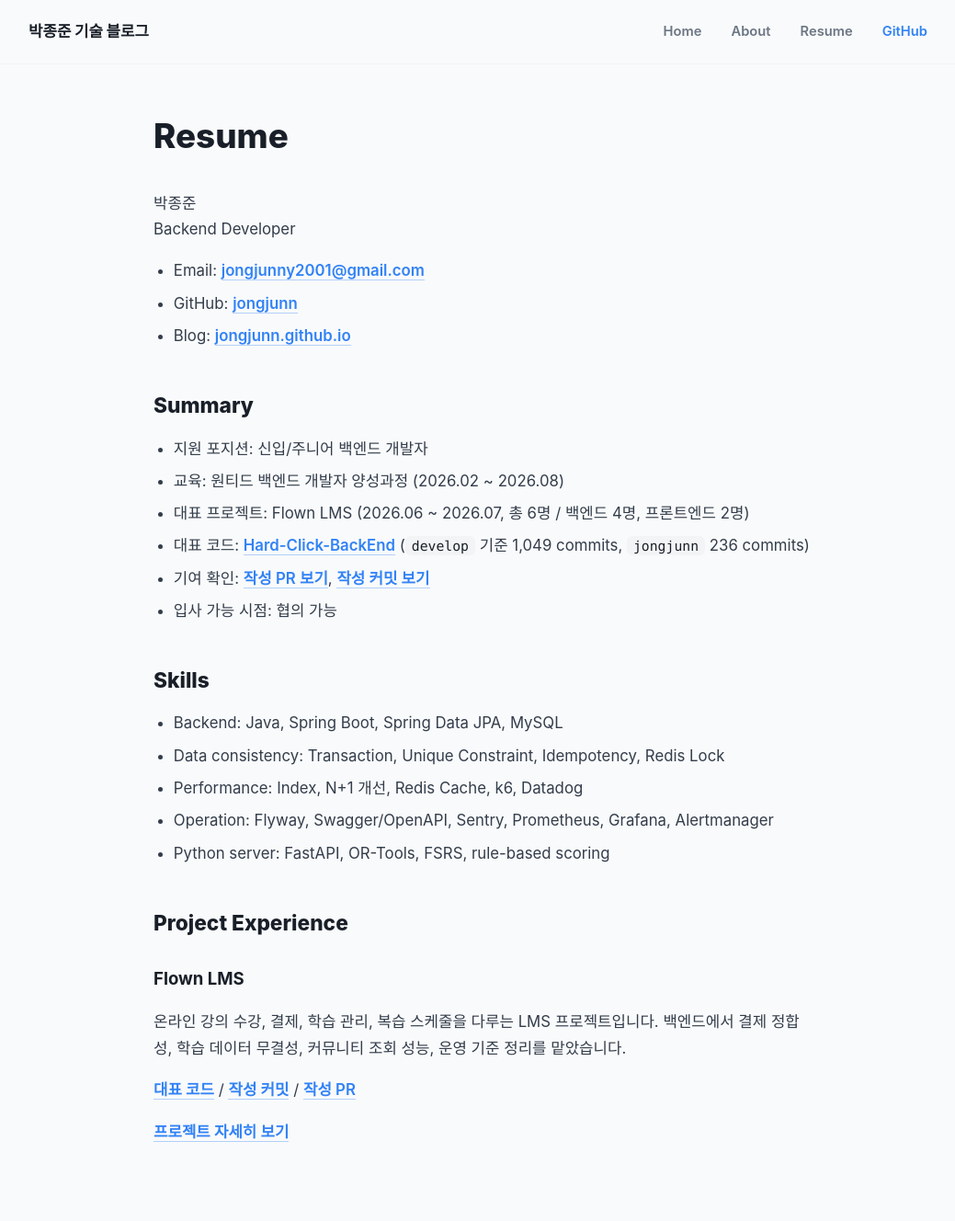
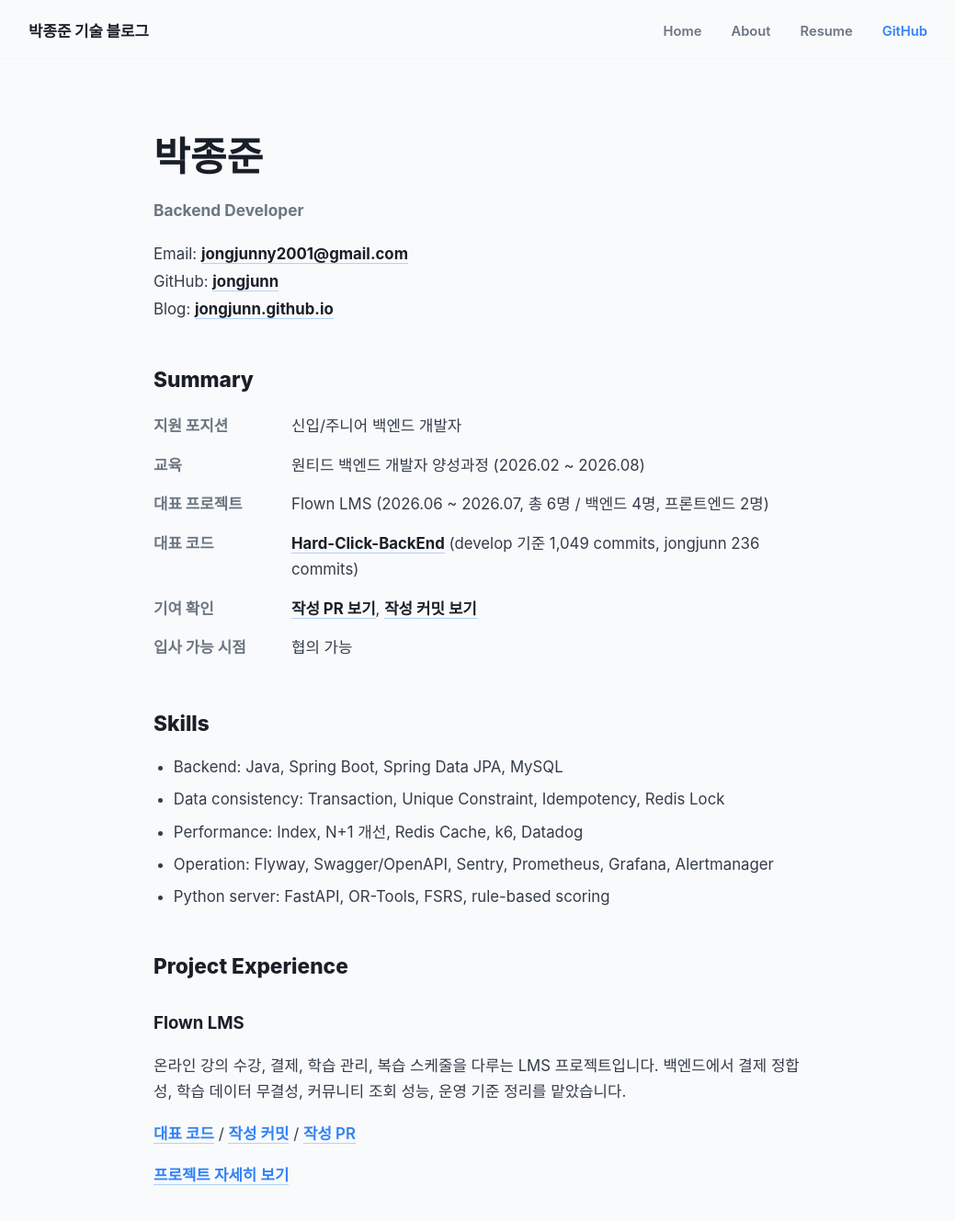
Before and after one commit to jongjunn/jongjunn.github.io, a Jekyll site: the page built from resume.md, in a window 1280 px wide and 1400 px high. Shown: the top 1328 px of the window at 92% size, without its empty margins (113-1152 px from the left). Built offline with Jekyll 4.4.1, drawn with Linux system fonts in a browser that asks for light colours; some web fonts are replaced.

Commit message:
Fix resume header and nav order

```diff
--- a/_layouts/default.html
+++ b/_layouts/default.html
@@ -11,11 +11,11 @@
   <header class="nav">
     <div class="nav-inner">
       <a class="brand" href="{{ '/' | relative_url }}">{{ site.title }}</a>
-      <nav class="links">
-        <a href="{{ '/' | relative_url }}">Home</a>
-        <a href="{{ '/about/' | relative_url }}">About</a>
-        <a href="{{ '/resume/' | relative_url }}">Resume</a>
-        <a class="link-gh" href="https://github.com/jongjunn" target="_blank" rel="noopener">GitHub</a>
+      <nav class="links" aria-label="Primary">
+        <a class="nav-home" href="{{ '/' | relative_url }}">Home</a>
+        <a class="nav-about" href="{{ '/about/' | relative_url }}">About</a>
+        <a class="nav-resume" href="{{ '/resume/' | relative_url }}">Resume</a>
+        <a class="nav-github link-gh" href="https://github.com/jongjunn" target="_blank" rel="noopener">GitHub</a>
       </nav>
     </div>
   </header>
--- a/_layouts/page.html
+++ b/_layouts/page.html
@@ -2,7 +2,9 @@
 layout: default
 ---
 <article class="post page">
-  <h1 class="post-title">{{ page.title }}</h1>
+  {% unless page.hide_title %}
+    <h1 class="post-title">{{ page.title }}</h1>
+  {% endunless %}
   <div class="content">
     {{ content }}
   </div>
--- a/assets/css/style.css
+++ b/assets/css/style.css
@@ -113,6 +113,10 @@ a { color: inherit; }
   text-decoration: none;
 }
 .links { display: flex; align-items: center; gap: 4px; }
+.links .nav-home { order: 1; }
+.links .nav-about { order: 2; }
+.links .nav-resume { order: 3; }
+.links .nav-github { order: 4; }
 .links a {
   text-decoration: none;
   color: var(--text-sub);
@@ -329,6 +333,50 @@ a { color: inherit; }
 @media (prefers-color-scheme: dark) { .post .content blockquote { background: #24262C; } }
 .post .content blockquote p { margin: .4em 0; }
 
+/* resume */
+.resume-head {
+  margin-bottom: 2.2rem;
+}
+.resume-head h1 {
+  margin: 0 0 .2rem;
+  font-size: clamp(2rem, 4.8vw, 2.7rem);
+  line-height: 1.22;
+  font-weight: 800;
+  letter-spacing: 0;
+  color: var(--text);
+}
+.resume-role {
+  margin: 0 0 1rem;
+  color: var(--text-sub);
+  font-size: 1.08rem;
+  font-weight: 650;
+}
+.resume-contact {
+  margin: 0 0 1.8rem;
+  color: var(--text-body);
+  line-height: 1.8;
+}
+.resume-head h2 {
+  margin-top: 0;
+}
+.resume-summary {
+  margin: .8rem 0 0;
+}
+.resume-summary div {
+  display: grid;
+  grid-template-columns: 136px 1fr;
+  gap: 14px;
+  padding: 7px 0;
+}
+.resume-summary dt {
+  color: var(--text-sub);
+  font-weight: 700;
+}
+.resume-summary dd {
+  margin: 0;
+  color: var(--text-body);
+}
+
 /* tables */
 .post .content table {
   width: 100%;
@@ -432,6 +480,11 @@ a { color: inherit; }
     padding: 6px 10px;
     font-size: .86rem;
   }
+  .resume-summary div {
+    grid-template-columns: 1fr;
+    gap: 2px;
+    padding: 8px 0;
+  }
 }
 
 /* ---------- motion ---------- */
--- a/resume.md
+++ b/resume.md
@@ -2,23 +2,29 @@
 layout: page
 title: Resume
 permalink: /resume/
+hide_title: true
 ---
 
-박종준
-Backend Developer
+<section class="resume-head">
+  <h1>박종준</h1>
+  <p class="resume-role">Backend Developer</p>
 
-- Email: <jongjunny2001@gmail.com>
-- GitHub: [jongjunn](https://github.com/jongjunn)
-- Blog: [jongjunn.github.io](https://jongjunn.github.io)
+  <p class="resume-contact">
+    Email: <a href="mailto:jongjunny2001@gmail.com"><strong>jongjunny2001@gmail.com</strong></a><br>
+    GitHub: <a href="https://github.com/jongjunn"><strong>jongjunn</strong></a><br>
+    Blog: <a href="https://jongjunn.github.io/"><strong>jongjunn.github.io</strong></a>
+  </p>
 
-## Summary
-
-- 지원 포지션: 신입/주니어 백엔드 개발자
-- 교육: 원티드 백엔드 개발자 양성과정 (2026.02 ~ 2026.08)
-- 대표 프로젝트: Flown LMS (2026.06 ~ 2026.07, 총 6명 / 백엔드 4명, 프론트엔드 2명)
-- 대표 코드: [Hard-Click-BackEnd](https://github.com/Hard-Click/Hard-Click-BackEnd) (`develop` 기준 1,049 commits, `jongjunn` 236 commits)
-- 기여 확인: [작성 PR 보기](https://github.com/Hard-Click/Hard-Click-BackEnd/pulls?q=is%3Apr+author%3Ajongjunn), [작성 커밋 보기](https://github.com/Hard-Click/Hard-Click-BackEnd/commits/develop/?author=jongjunn)
-- 입사 가능 시점: 협의 가능
+  <h2>Summary</h2>
+  <dl class="resume-summary">
+    <div><dt>지원 포지션</dt><dd>신입/주니어 백엔드 개발자</dd></div>
+    <div><dt>교육</dt><dd>원티드 백엔드 개발자 양성과정 (2026.02 ~ 2026.08)</dd></div>
+    <div><dt>대표 프로젝트</dt><dd>Flown LMS (2026.06 ~ 2026.07, 총 6명 / 백엔드 4명, 프론트엔드 2명)</dd></div>
+    <div><dt>대표 코드</dt><dd><a href="https://github.com/Hard-Click/Hard-Click-BackEnd"><strong>Hard-Click-BackEnd</strong></a> (develop 기준 1,049 commits, jongjunn 236 commits)</dd></div>
+    <div><dt>기여 확인</dt><dd><a href="https://github.com/Hard-Click/Hard-Click-BackEnd/pulls?q=is%3Apr+author%3Ajongjunn"><strong>작성 PR 보기</strong></a>, <a href="https://github.com/Hard-Click/Hard-Click-BackEnd/commits/develop/?author=jongjunn"><strong>작성 커밋 보기</strong></a></dd></div>
+    <div><dt>입사 가능 시점</dt><dd>협의 가능</dd></div>
+  </dl>
+</section>
 
 ## Skills
 
```
